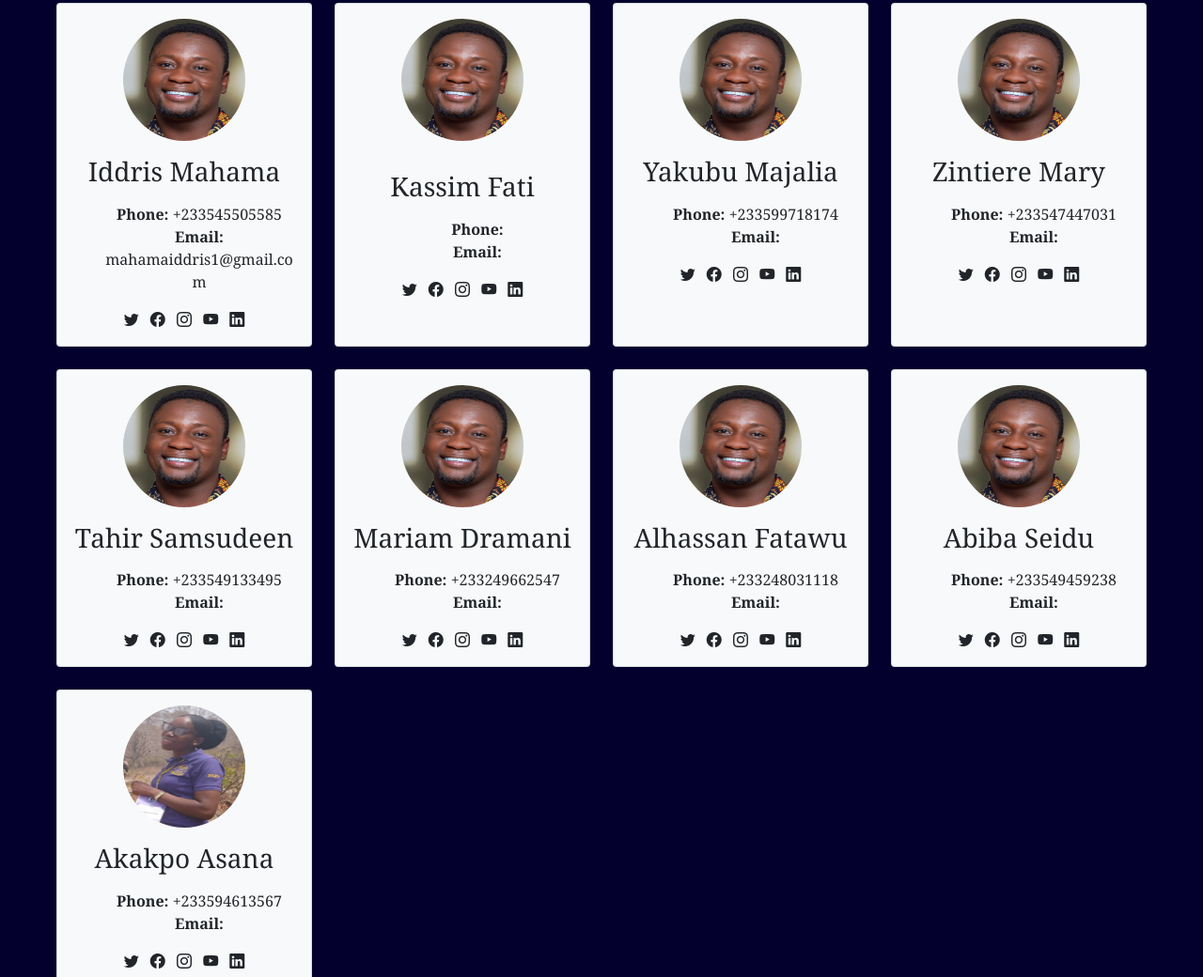
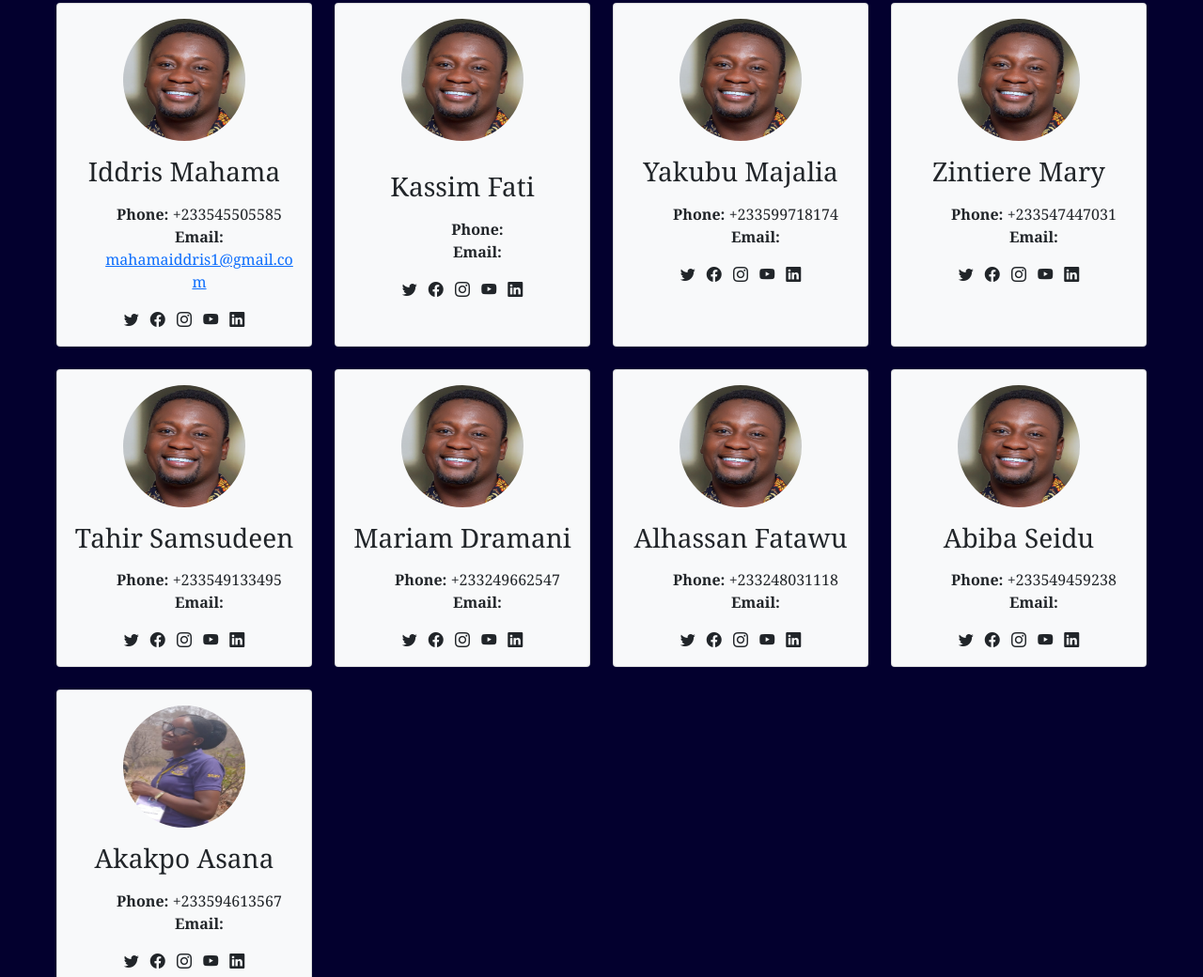
Before and after one commit to MahamaIddris/borenyigateway, a plain HTML site: page index.html in a window 1280 px wide. Shown: the part 2814-3854 px from the top of the page at 94% size. Drawn offline with nearby package versions, Linux system fonts and the light colour scheme.

Commit message:
Update index.html

```diff
--- a/index.html
+++ b/index.html
@@ -313,7 +313,7 @@
                                 </li>
                                 <li style="list-style: none;">
                                     <span class="fw-bold">Email:</span>
-                                    mahamaiddris1@gmail.com
+                                    <a href="mailto: mahamaiddris1@gmail.com">mahamaiddris1@gmail.com</a>
                                     </li>
                              </ul>
                         </p>
```
